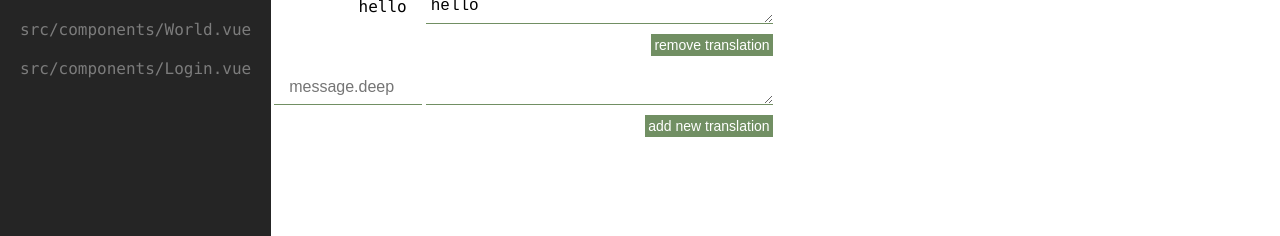
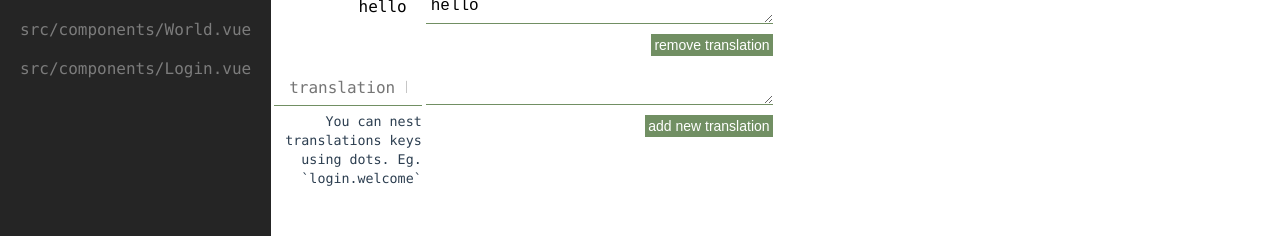
Before and after one commit to PuppyPaduk2/vue-i18n-translator, a Vue app: page / in a window 1280 px wide. Shown: the part 214-450 px from the top of the page. Built offline with nearby package versions, Linux system fonts and the light colour scheme; what vue-codemirror would draw is missing.

Commit message:
trivial updates

```diff
--- a/src/App.vue
+++ b/src/App.vue
@@ -53,6 +53,11 @@ input, textarea, label {
   color: #000;
 }
 
+label.error {
+  color: red;
+  font-weight: bold;
+}
+
 textarea {
   width: 100%;
   box-sizing: border-box;
--- a/src/components/Translator.vue
+++ b/src/components/Translator.vue
@@ -40,16 +40,17 @@
       <table>
         <tr :key='key' v-for='(value, key) in selectedLocaleEditing'>
           <td>
-            <label>{{ key }}</label>
+            <label :class="{error: !value.trim()}">{{ key }}</label>
           </td>
           <td>
             <textarea v-model='editingParsed[`${selectedLocale}.${key}`]'></textarea>
-            <button @click='removeKey(`${selectedLocale}.${key}`)'>remove translation</button>
+            <button @click='removeKey(key)'>remove translation</button>
           </td>
         </tr>
         <tr>
           <td>
-            <input v-model='newKey.key' placeholder='message.deep' />
+            <input v-model='newKey.key' placeholder='translation key' />
+            <small>You can nest translations keys using dots. Eg. `login.welcome`</small>
           </td>
           <td>
             <textarea v-model='newKey.value'></textarea>
@@ -227,7 +228,10 @@ export default {
     },
     removeKey (key) {
       const parsed = { ... this.editingParsed }
-      delete parsed[key]
+      if (!confirm(`all translations with ${key} will be deleted! sure?`)) return;
+      this.parsedLocales.forEach(l => {
+        delete parsed[`${l}.${key}`]
+      })
       this.editingParsed = flatten(parsed, {overwrite: true})
     },
     addNewKey () {
@@ -399,5 +403,11 @@ header {
 .table table td input {
   width: 100%;
   display: block;
+  text-align: right;
+  font-family: Menlo, 'Courier New', Courier, monospace;
+}
+
+.table table td input::placeholder {
+  text-align: right;
 }
 </style>
```
